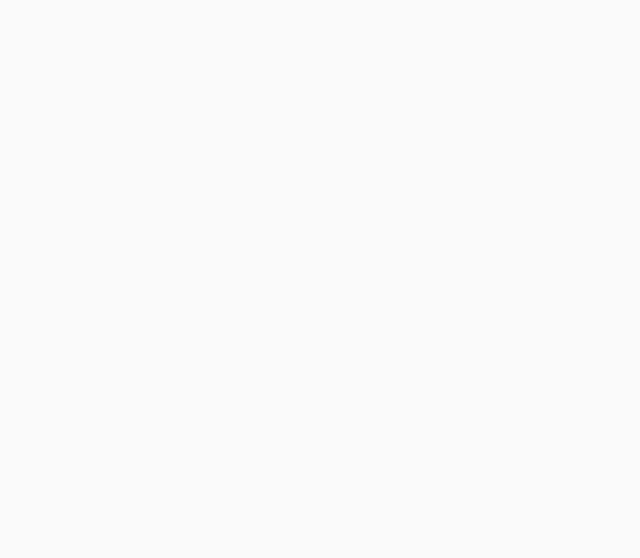
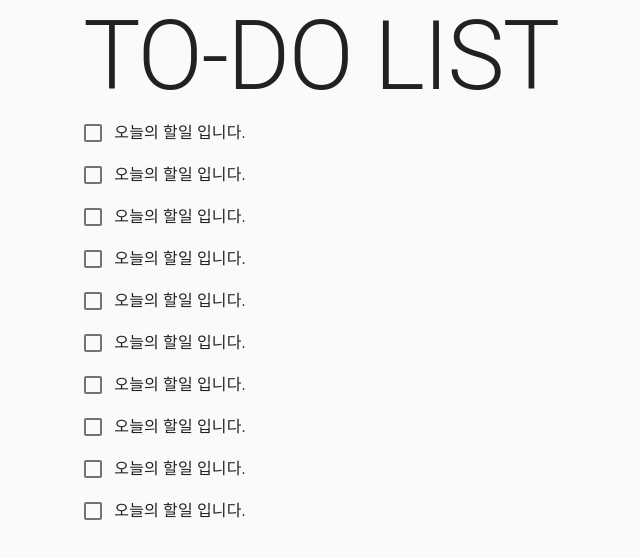
Before and after one commit to hazzzi/my-todo, a React (Create React App) app: page / in a window 1280 px wide. Shown: the top 558 px of the page, without its empty margins (130-770 px from the left). Built offline with nearby package versions, Linux system fonts and the light colour scheme.

Commit message:
메인 레이아웃 생성

```diff
--- a/src/App.js
+++ b/src/App.js
@@ -2,11 +2,13 @@ import React from 'react';
 import { ThemeProvider } from '@material-ui/core/styles';
 import { CssBaseline } from '@material-ui/core';
 import theme from './theme';
+import MainLayout from './layouts/MainLayout';
 
 function App() {
 	return (
 		<ThemeProvider theme={theme}>
 			<CssBaseline />
+			<MainLayout />
 		</ThemeProvider>
 	);
 }
--- /dev/null
+++ b/src/layouts/MainLayout/MainLayout.js
@@ -0,0 +1,12 @@
+import React from 'react';
+import Home from '../../views/Home/Home';
+
+const MainLayout = () => {
+	return (
+		<div>
+			<Home />
+		</div>
+	);
+};
+
+export default MainLayout;
--- /dev/null
+++ b/src/layouts/MainLayout/index.js
@@ -0,0 +1 @@
+export { default } from './MainLayout';
--- /dev/null
+++ b/src/layouts/index.js
@@ -0,0 +1 @@
+export { default as MainLayout } from './MainLayout';
--- /dev/null
+++ b/src/views/Home/Home.js
@@ -0,0 +1,61 @@
+import React, { useState } from 'react';
+import {
+	Grid,
+	Typography,
+	Box,
+	Checkbox,
+	FormHelperText,
+	FormControlLabel,
+	FormControl,
+	FormLabel,
+	FormGroup
+} from '@material-ui/core';
+
+const sampleData = Array(10)
+	.fill(0)
+	.map(() => {
+		return {
+			title: '오늘의 할일 입니다.',
+			isComplete: false
+		};
+	});
+
+const useChange = (state, array) => {
+	const [check, setCheck] = useState(state);
+
+	return {
+		currentItemp: array[check]
+	};
+};
+
+const Home = () => {
+	return (
+		<Grid container>
+			<Grid item xs />
+			<Grid item xs={8}>
+				<Box>
+					<Typography variant='h1'>TO-DO LIST</Typography>
+				</Box>
+				<Box flexDirection='row' justifyContent='center'>
+					<FormControl component='fieldset'>
+						<FormGroup>
+							{sampleData.map(item => (
+								<FormControlLabel
+									control={
+										<Checkbox
+											checked={item.isComplete}
+											onChange={event => {}}
+										/>
+									}
+									label={item.title}
+								/>
+							))}
+						</FormGroup>
+					</FormControl>
+				</Box>
+			</Grid>
+			<Grid item xs />
+		</Grid>
+	);
+};
+export default Home;
--- /dev/null
+++ b/src/views/Home/index.js
@@ -0,0 +1 @@
+export { dafault } from './Home';
```
